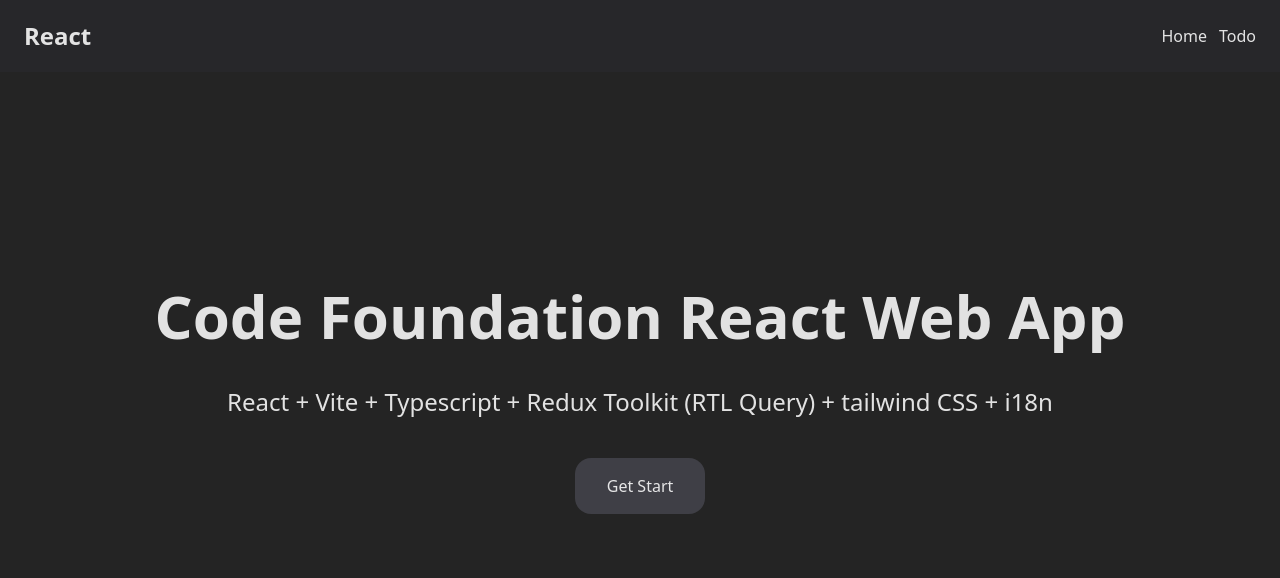
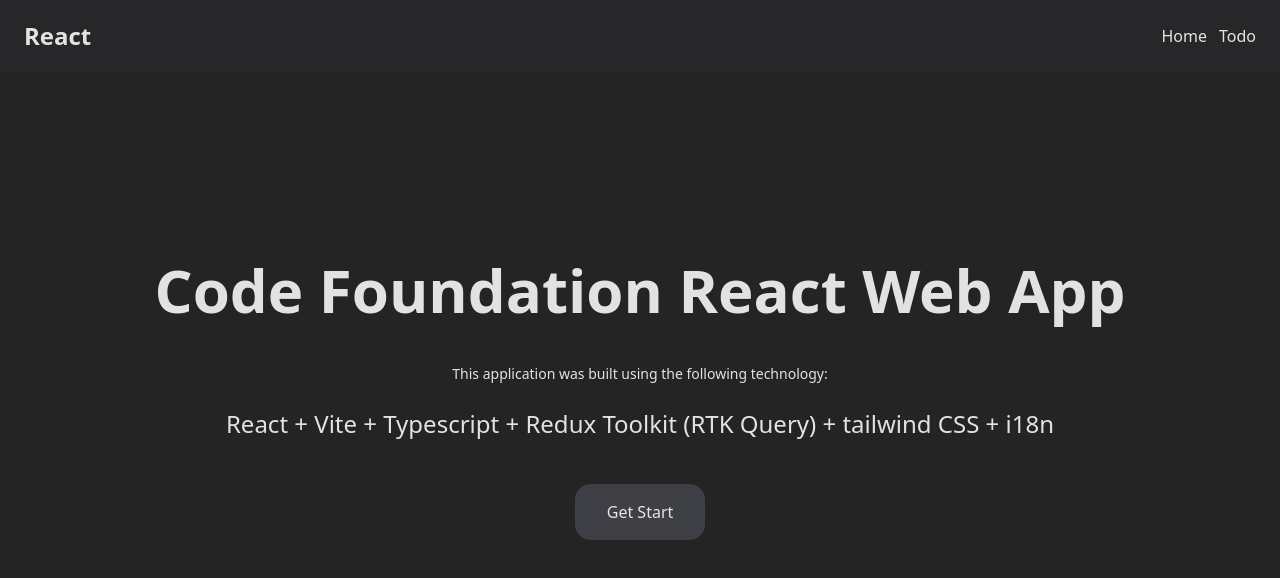
Before and after one commit to ilmiirf/research-code-foundation-react-todo, a React (Vite) app: page / in a window 1280 px wide. Shown: the top 578 px of the page. Built offline with nearby package versions, Linux system fonts and the light colour scheme.

Commit message:
update home-page

```diff
--- a/src/views/home-page/HomePage.View.tsx
+++ b/src/views/home-page/HomePage.View.tsx
@@ -6,13 +6,18 @@
 
 const View = ({ navigate }: TypeView) => {
   return (
-    <main className="flex flex-col justify-center h-screen gap-10 place-items-center">
-      <h1 className="text-6xl font-extrabold">Code Foundation React Web App</h1>
+    <main className="flex flex-col justify-center h-screen gap-6 place-items-center">
+      <h1 className="mb-5 text-6xl font-extrabold">
+        Code Foundation React Web App
+      </h1>
+      <h3 className="text-sm">
+        This application was built using the following technology:
+      </h3>
       <h2 className="text-2xl font-medium ">
-        React + Vite + Typescript + Redux Toolkit (RTL Query) + tailwind CSS +
+        React + Vite + Typescript + Redux Toolkit (RTK Query) + tailwind CSS +
         i18n
       </h2>
-      <Button classNames="px-8 py-4 rounded-2xl" onClick={navigate}>
+      <Button classNames="px-8 py-4 rounded-2xl mt-5" onClick={navigate}>
         Get Start
       </Button>
     </main>
```
